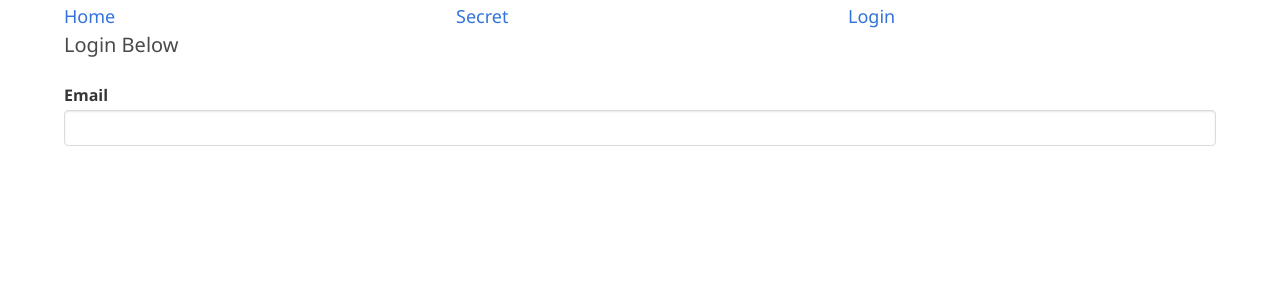
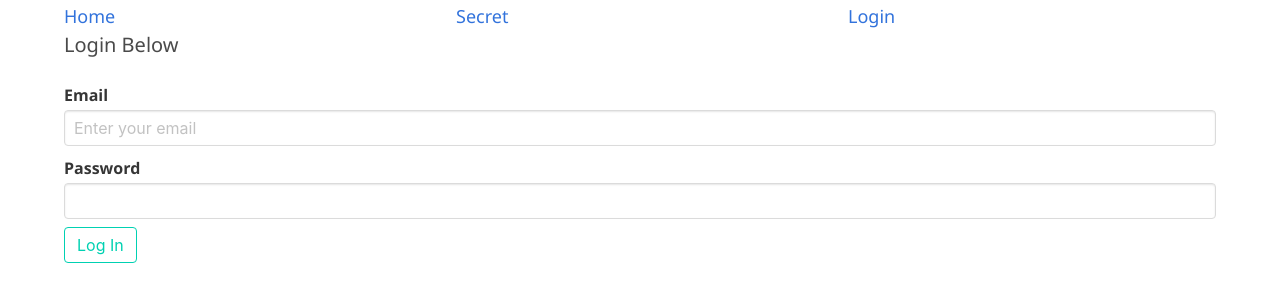
Before and after one commit to wechuli/simple-react-auth, a React (Create React App) app in the folder client/: page /login in a window 1280 px wide. Shown: the top 302 px of the page. Built offline with nearby package versions, Linux system fonts and the light colour scheme.

Commit message:
finishing up on the login page

```diff
--- a/client/src/components/Login.jsx
+++ b/client/src/components/Login.jsx
@@ -5,8 +5,15 @@ class Login extends Component {
     email: "",
     password: ""
   };
-  handleFormSubmit = () => {};
-  handleInputChange = () => {};
+  handleFormSubmit = e => {
+      e.preventDefault();
+      alert('Auth coming soon');
+  };
+  handleInputChange = e => {
+    this.setState({
+      [e.target.name]: e.target.value
+    });
+  };
   render() {
     return (
       <React.Fragment>
@@ -16,9 +23,34 @@ class Login extends Component {
             <label htmlFor="email" className="label">
               Email
               <div className="control">
-              <input type="text" className="input"/>
+                <input
+                  type="email"
+                  name="email"
+                  id="email"
+                  placeholder="Enter your email"
+                  onChange={this.handleInputChange}
+                  value={this.state.email}
+                  className="input"
+                  required
+                />
               </div>
             </label>
+
+            <label htmlFor="password" className="label">
+              Password
+              <div className="control">
+                <input
+                  type="password"
+                  name="password"
+                  id="password"
+                  onChange={this.handleInputChange}
+                  value={this.state.password}
+                  className="input"
+                  required
+                />
+              </div>
+            </label>
+            <button className="button is-primary is-outlined">Log In</button>
           </form>
         </div>
       </React.Fragment>
```
